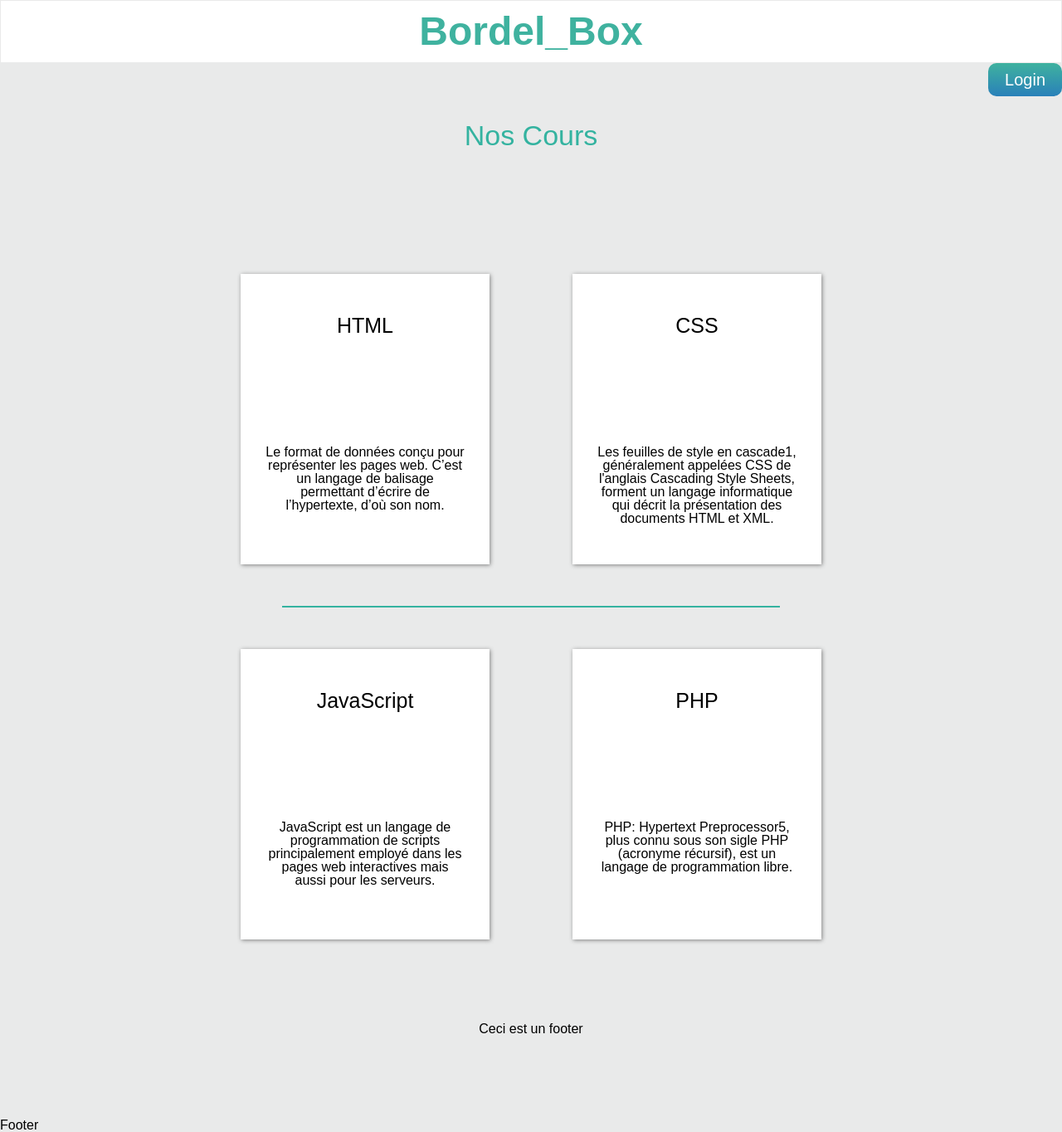
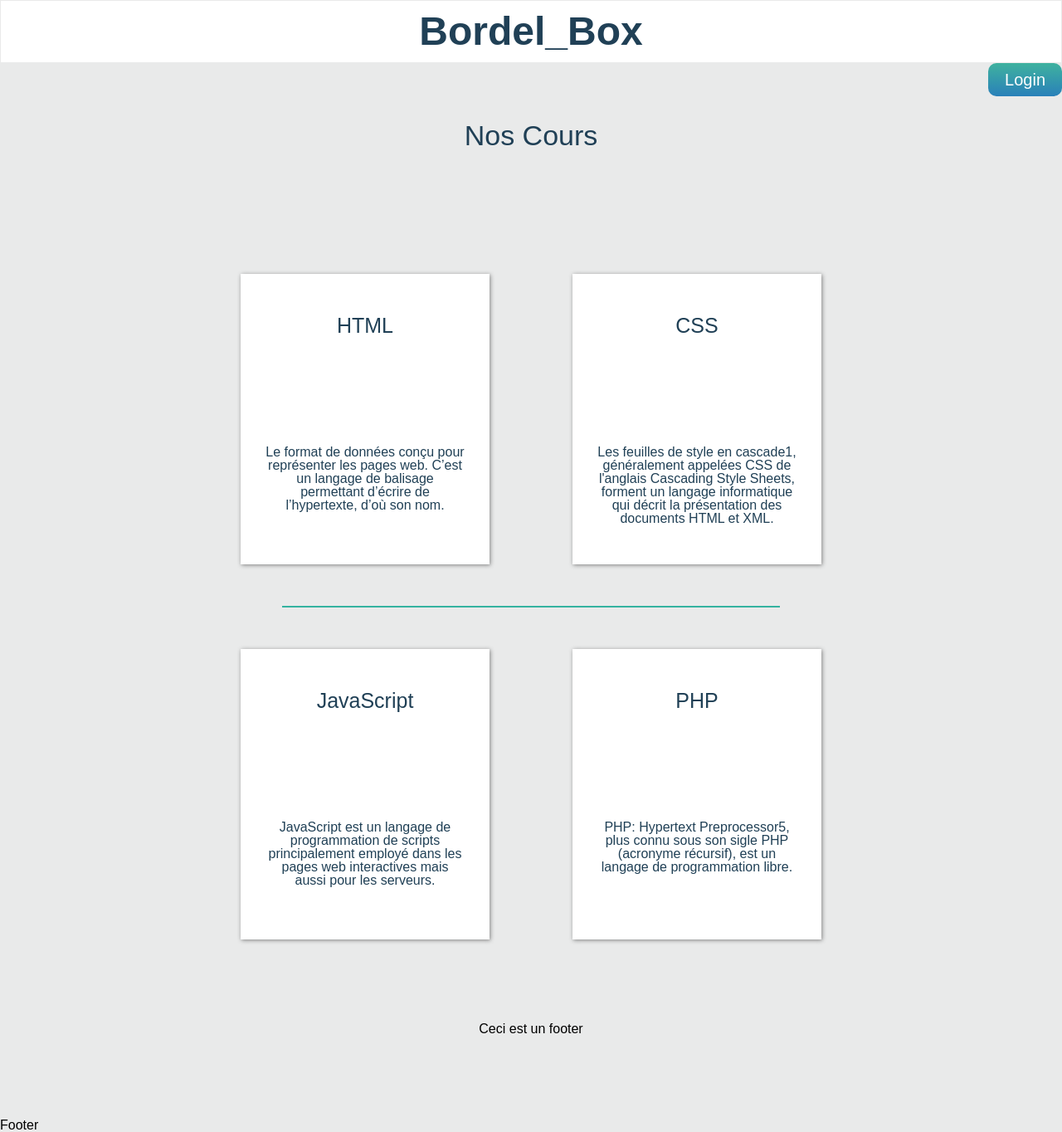
Before and after one commit to DoudouPike/support_dev, a PHP site: page /index.php?page=home in a window 1280 px wide. Shown: the whole page at 83% size. Run offline with PHP 8.4, Linux system fonts and the light colour scheme.

Commit message:
home inte7

```diff
--- a/public/styles/style.css
+++ b/public/styles/style.css
@@ -12,7 +12,7 @@ body {
 
 h2 {
 	font-size: 34px;
-	color: #34B3A0;
+	color: #204056;
 	margin: 30px 0 150px 0;
 	text-align: center;
 }
@@ -50,7 +50,7 @@ h3 {
 .titreHeader {
 	font-size: 3rem;
 	font-weight: bold;
-    color: #3FB29F;
+    color: #204056;
     text-align: center;
     height: 1%;
     padding: 1%;
@@ -114,6 +114,7 @@ h3 {
 
 .linkHome {
 	background: #fff;
+	color: #204056;
 	text-align: center;
 	transition-property: background;
 	transition-duration: 0.3s;
```
